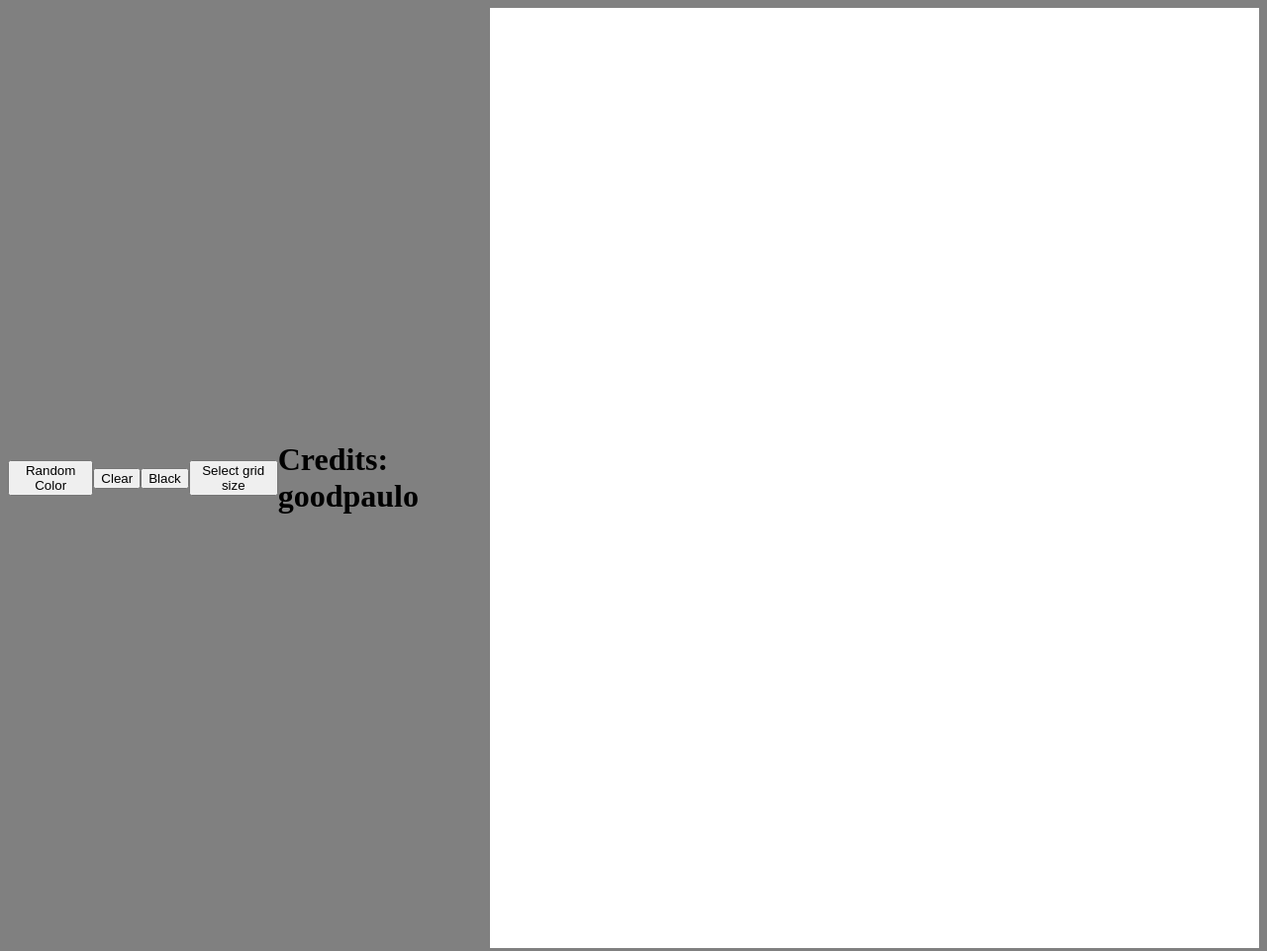
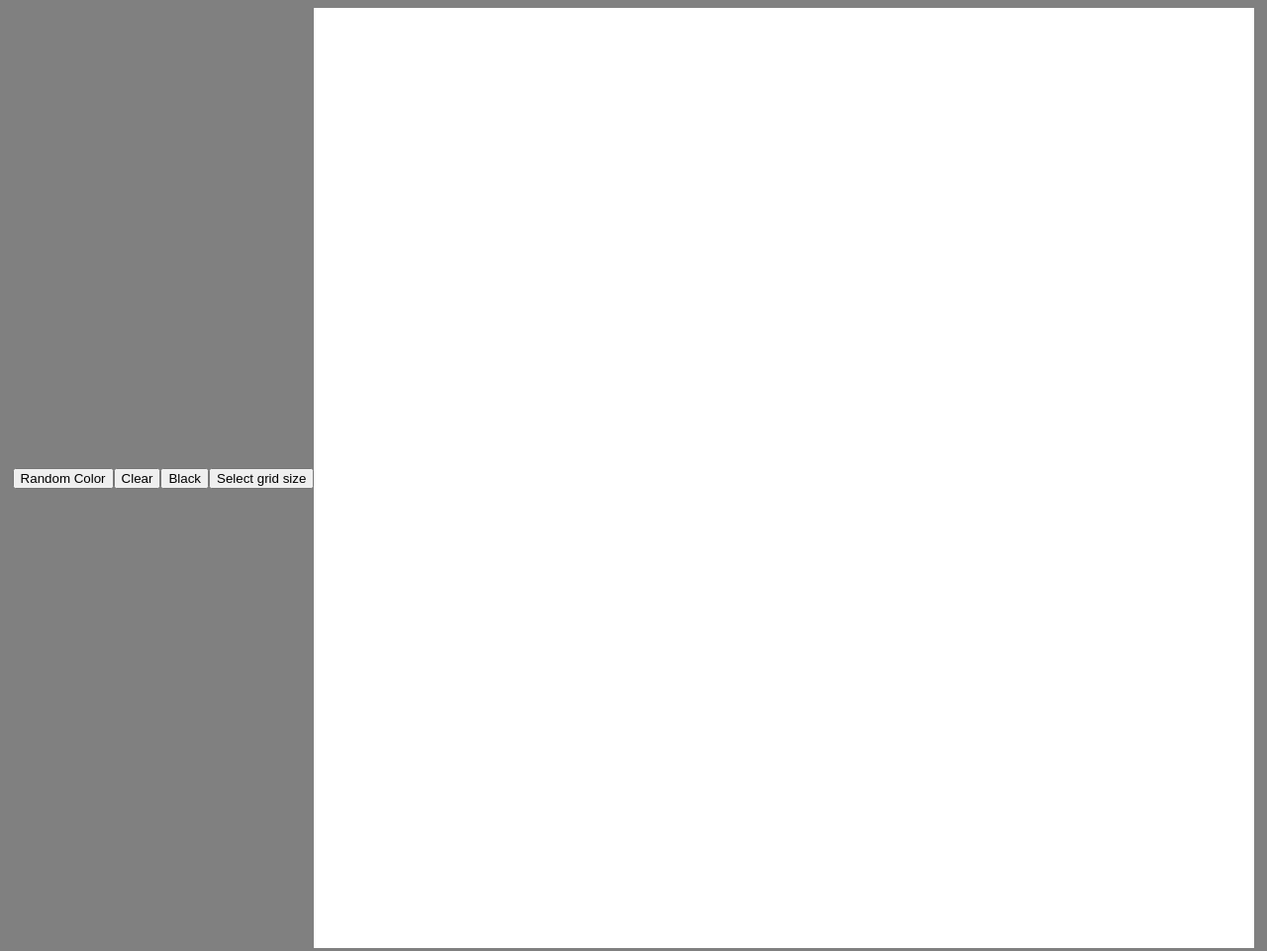
Before and after one commit to wish13yt/etch-a-sketch, a plain HTML site: page index.html in a window 1280 px wide. Shown: the whole page at 99% size. Drawn offline with Linux system fonts and the light colour scheme.

Commit message:
Update index.html

```diff
--- a/index.html
+++ b/index.html
@@ -17,8 +17,6 @@
         <button id="black">Black</button>
 	    <br>
         <button id="new-grid">Select grid size</button>
-	    <br>
-	    <h1>Credits: goodpaulo</h1>
     <div id="container"></div>
     </div>
   </body>
```
